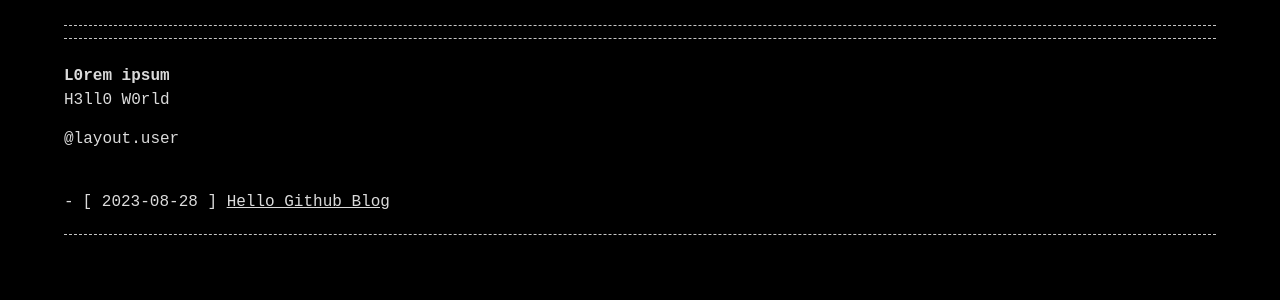
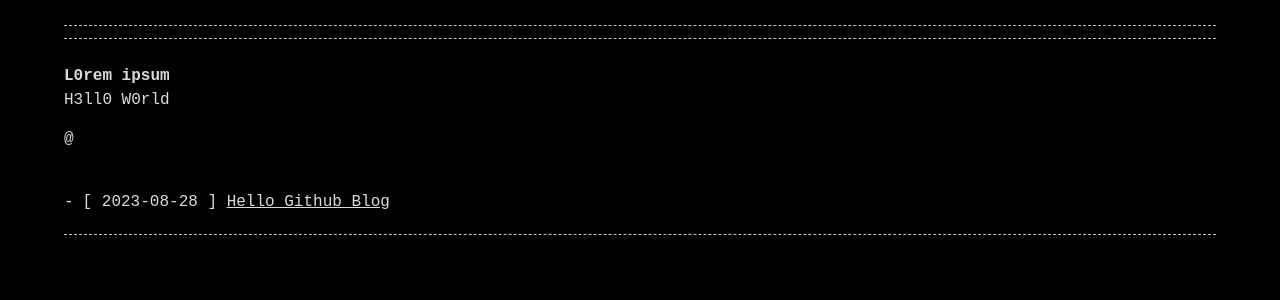
Before and after one commit to setpasslock/setpasslock.github.io, a Jekyll site: the page built from index.md, in a window 1280 px wide. Shown: the top 300 px of the page. Built offline with Jekyll 4.4.1, drawn with Linux system fonts in a browser that asks for light colours.

Commit message:
Update index.md

```diff
--- a/index.md
+++ b/index.md
@@ -9,4 +9,4 @@ user: setpasslock
 
 H3ll0 W0rld
 
-<p>@layout.user</p>
+<p>@{{layout.user}}</p>
```
